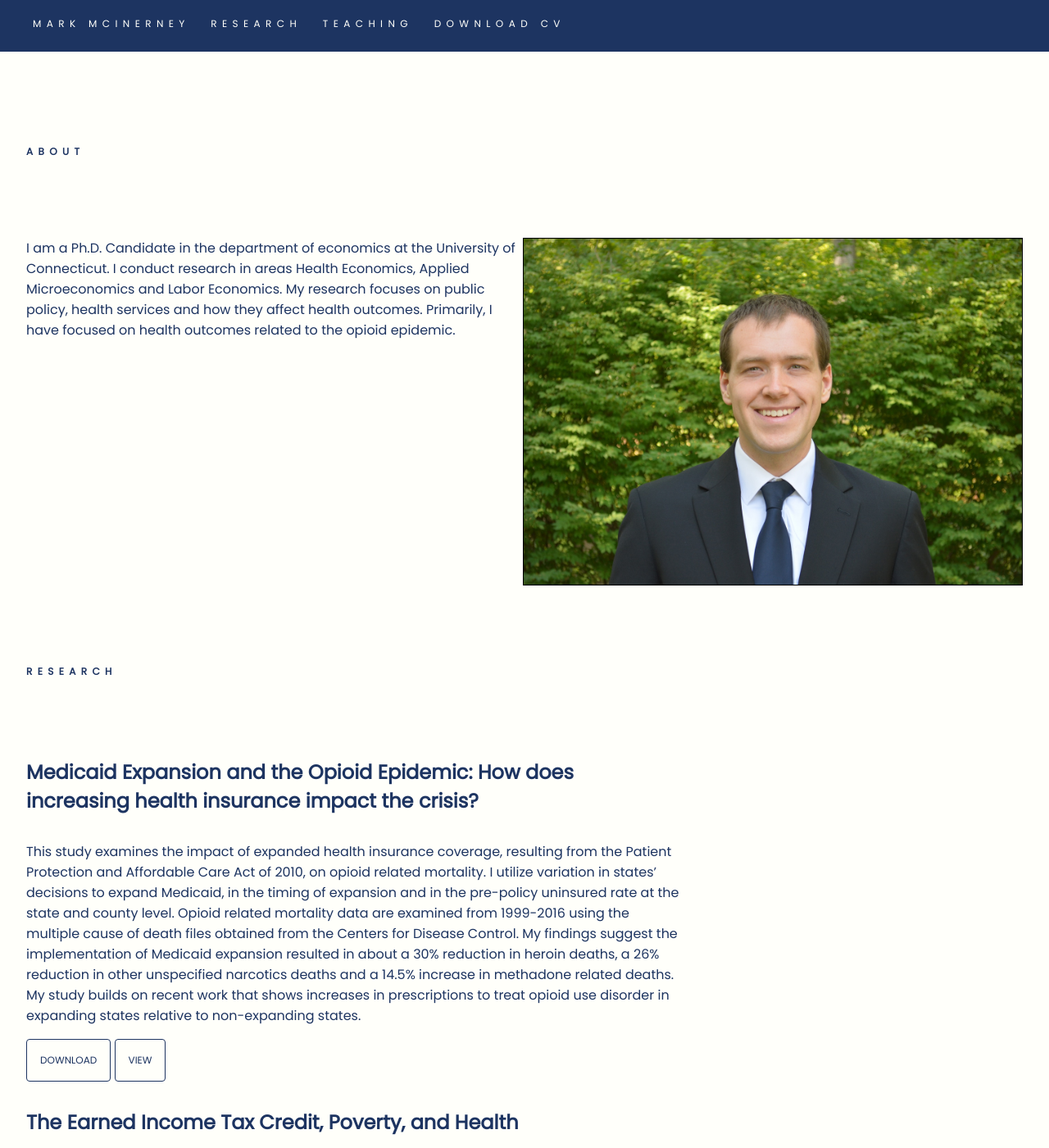
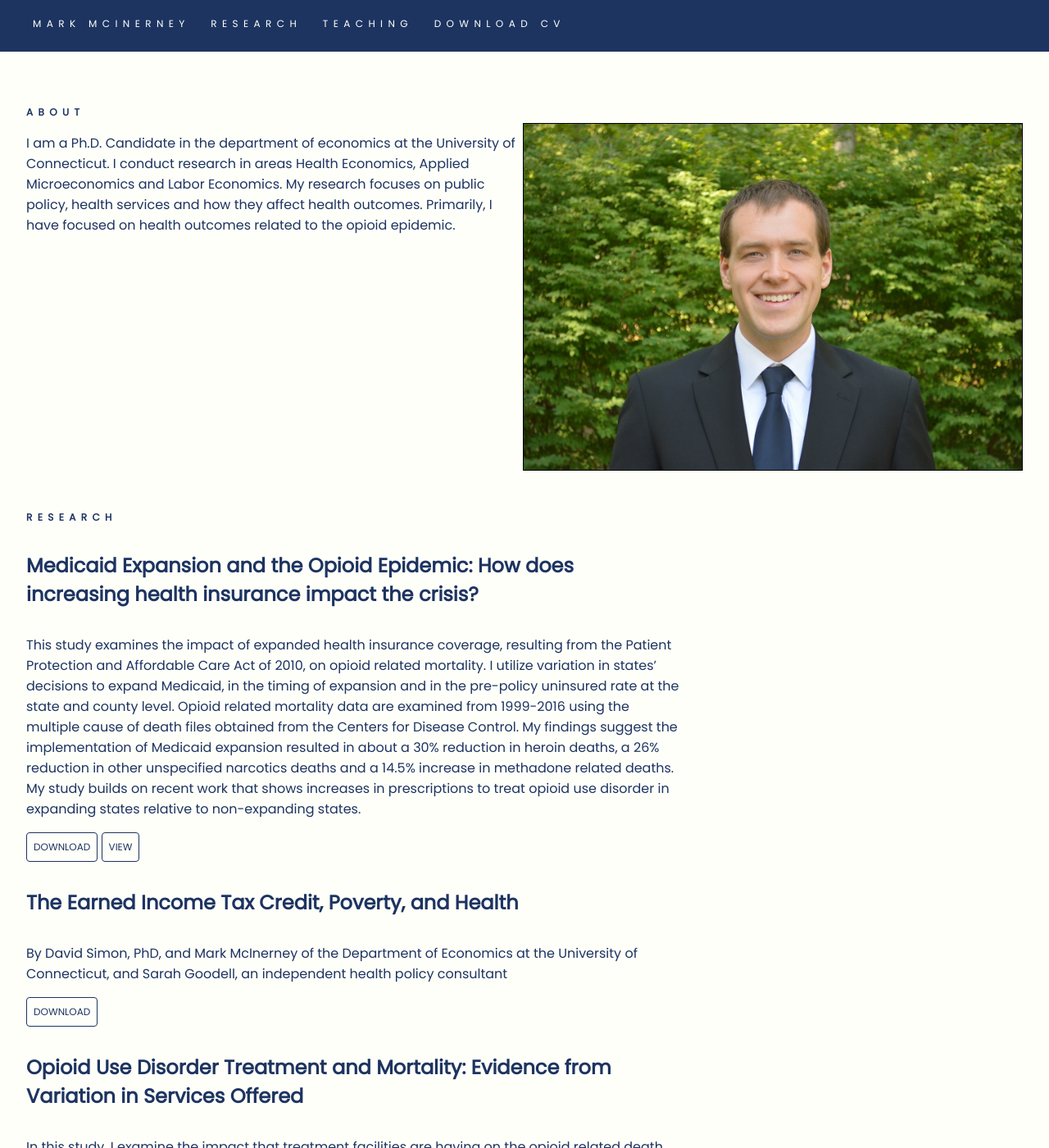
Before and after one commit to mattmotel/markmcinerney, a Jekyll site: the page built from index.md, in a window 1280 px wide and 1400 px high. Shown: the whole window at 82% size. Built offline with Jekyll 4.4.1, drawn with Linux system fonts in a browser that asks for light colours; some of the changed text lies outside the part shown.

Commit message:
layout updates

```diff
--- a/_layouts/page.html
+++ b/_layouts/page.html
@@ -26,8 +26,8 @@ h2{
   text-transform: uppercase;
   letter-spacing: .4rem;
   font-size:.75rem;
-  margin:5rem 0;
-  padding:1rem 0;
+  margin:3rem 0 .25rem 0;
+  padding:0;
 }
 h3{font-size:2rem;}
 h4{font-size:1.5rem;}
@@ -73,7 +73,7 @@ nav a:hover{
 .download{
   display: inline-block;
   border:1px solid #1D3461;
-  padding:1rem;
+  padding:.5rem;
   border-radius: .25rem;
   text-transform: uppercase;
   font-size:.75rem;
@@ -146,14 +146,14 @@ nav a:hover{
   <h2>Teaching</h2>
 
 <ul>{% for teaching in page.teaching %}
-  <li>{{ teaching.top-level }}: {{ teaching.arbitrary }}{% if teaching.nested-teachings %}
+  <li>{{ teaching.top-level }} {{ teaching.arbitrary }}{% if teaching.nested-teachings %}
     <ul>
     {% for nestedteaching in teaching.nested-teachings %}  <li>{{ nestedteaching.nested }}: {{ nestedteaching.sub-arbitrary }}</li>
     {% endfor %}</ul>
   {% endif %}</li>{% endfor %}
 </ul>
 
-
+<a href="{{ page.cv }}" class="download">Download CV</a>
 
 </section>
 </div>
```
Also changed, not shown: 2 other files.
